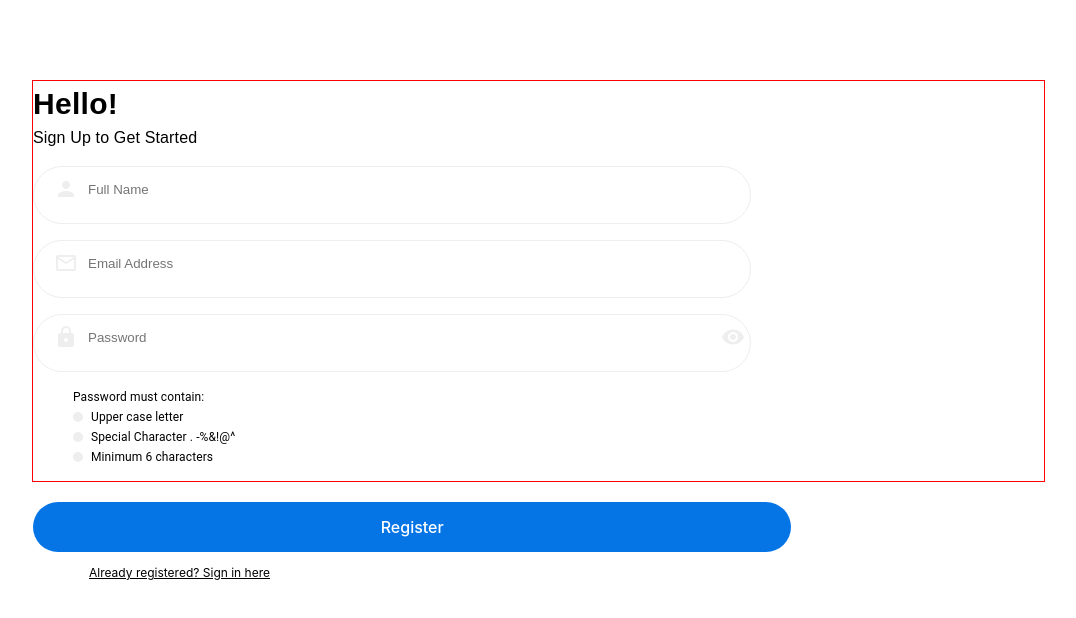
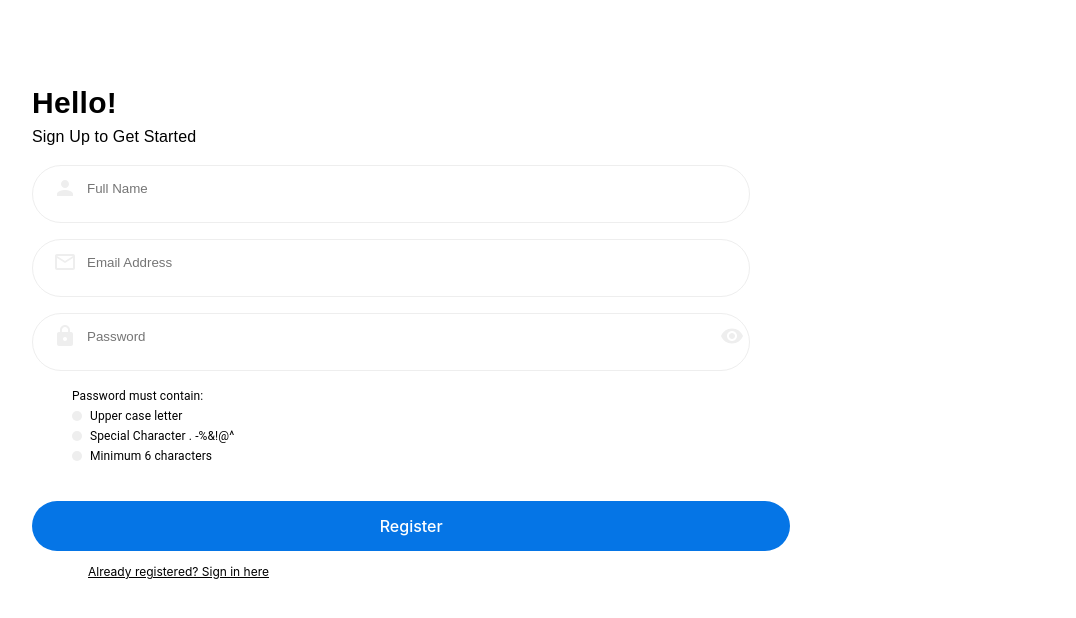
Before and after one commit to Blockmagixofficial/cfi-app, a React (Vite) app: page / in a window 1280 px wide. Shown: the top 618 px of the page, without its empty margins (56-1132 px from the left). Built offline with nearby package versions, Linux system fonts and the light colour scheme.

Commit message:
saved changes

```diff
--- a/src/pages/Signup.jsx
+++ b/src/pages/Signup.jsx
@@ -160,7 +160,7 @@ const Signup = () => {
     <Box
       color={"black"}
       width={!isMobile ? "80%" : "100%"}
-      border={"1px solid red"}
+    //   border={"1px solid red"}
       height={!isMobile ? "50vh" : "60vh"}
       mt={!isSignIn ? 10 : 17.5}
       ml={!isMobile ? 10 : 0}
```
